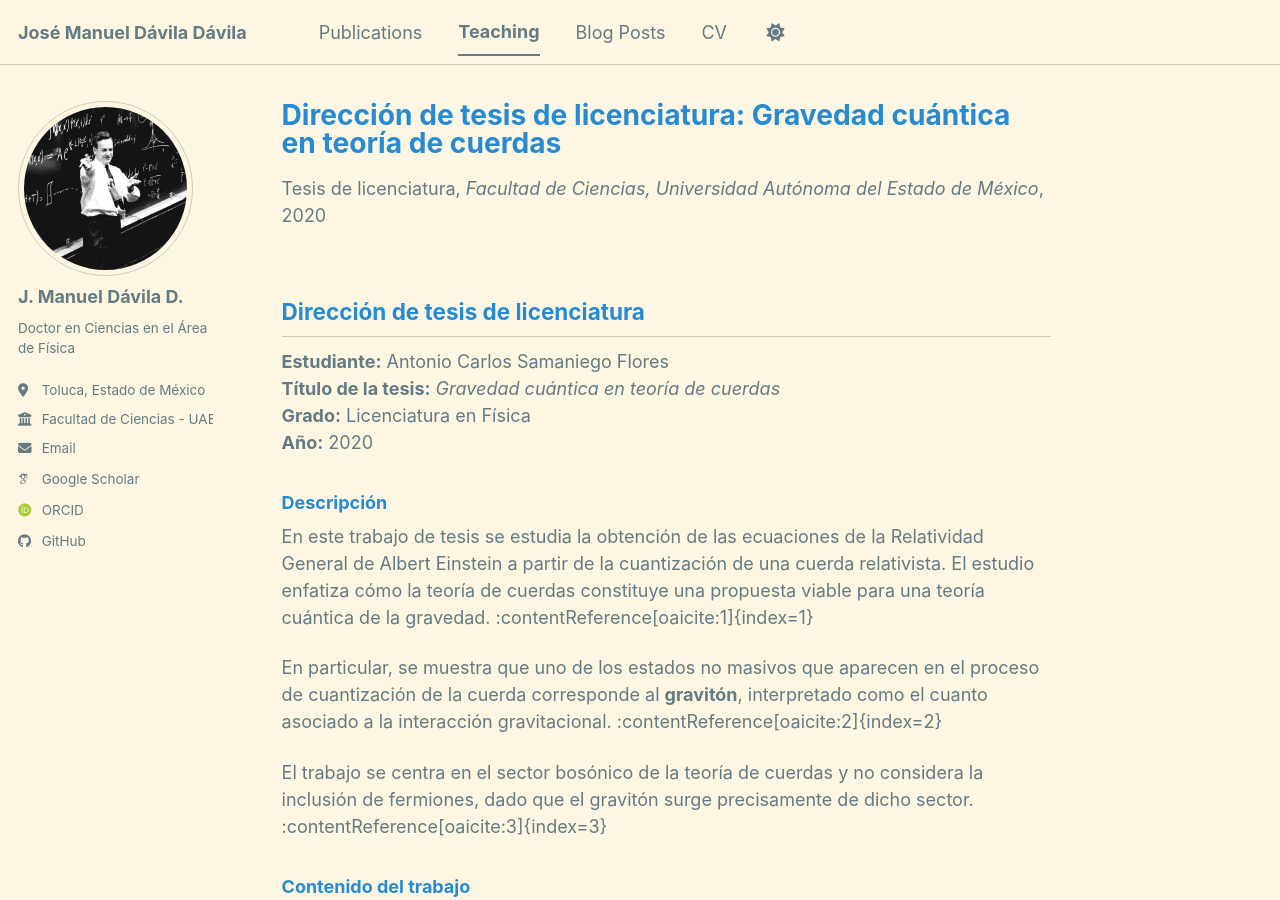
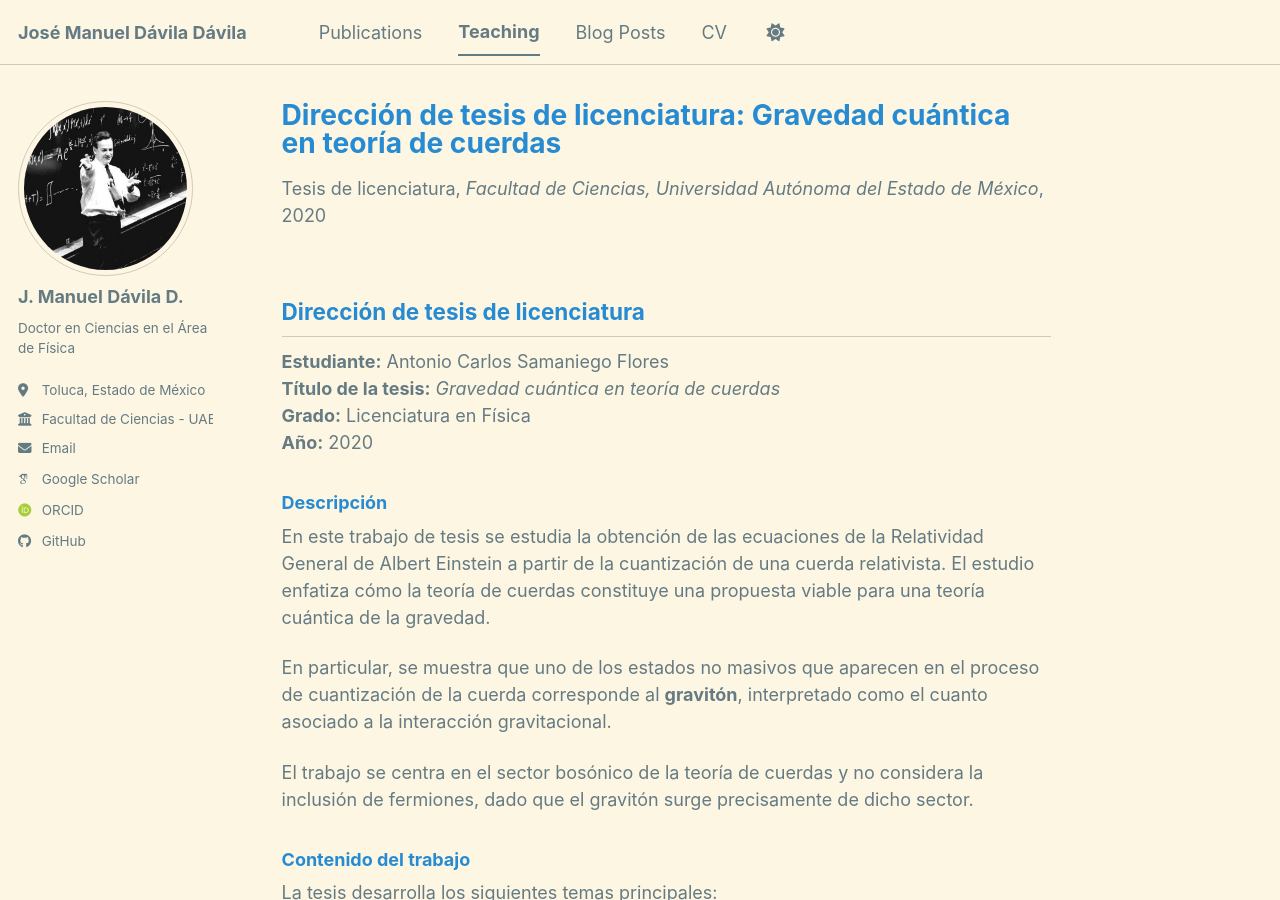
Before and after one commit to jmdaviladr/jmdaviladr.github.io, a Jekyll site: the page built from _teaching/2020-gravedad-cuantica-teoria-cuerdas.md, in a window 1280 px wide and 900 px high. Built offline with Jekyll 4.4.1, drawn with Linux system fonts in a browser that asks for light colours; some web fonts are replaced; a script bundle is joined from its source files by our own code; library files that are not in the unit come from our copies.

Commit message:
Update 2020-gravedad-cuantica-teoria-cuerdas.md

```diff
--- a/_teaching/2020-gravedad-cuantica-teoria-cuerdas.md
+++ b/_teaching/2020-gravedad-cuantica-teoria-cuerdas.md
@@ -17,11 +17,11 @@ location: "Toluca, México"
 
 ### Descripción
 
-En este trabajo de tesis se estudia la obtención de las ecuaciones de la Relatividad General de Albert Einstein a partir de la cuantización de una cuerda relativista. El estudio enfatiza cómo la teoría de cuerdas constituye una propuesta viable para una teoría cuántica de la gravedad. :contentReference[oaicite:1]{index=1}
+En este trabajo de tesis se estudia la obtención de las ecuaciones de la Relatividad General de Albert Einstein a partir de la cuantización de una cuerda relativista. El estudio enfatiza cómo la teoría de cuerdas constituye una propuesta viable para una teoría cuántica de la gravedad.
 
-En particular, se muestra que uno de los estados no masivos que aparecen en el proceso de cuantización de la cuerda corresponde al **gravitón**, interpretado como el cuanto asociado a la interacción gravitacional. :contentReference[oaicite:2]{index=2}
+En particular, se muestra que uno de los estados no masivos que aparecen en el proceso de cuantización de la cuerda corresponde al **gravitón**, interpretado como el cuanto asociado a la interacción gravitacional.
 
-El trabajo se centra en el sector bosónico de la teoría de cuerdas y no considera la inclusión de fermiones, dado que el gravitón surge precisamente de dicho sector. :contentReference[oaicite:3]{index=3}
+El trabajo se centra en el sector bosónico de la teoría de cuerdas y no considera la inclusión de fermiones, dado que el gravitón surge precisamente de dicho sector.
 
 ### Contenido del trabajo
 
```
